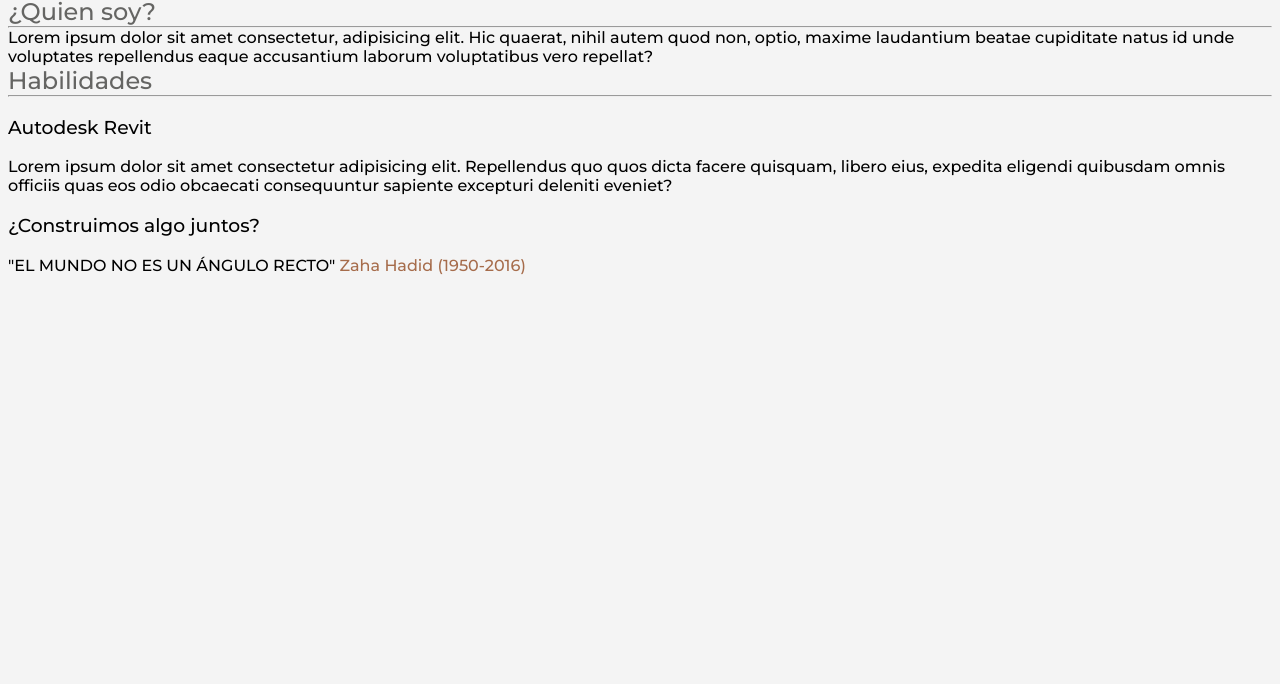
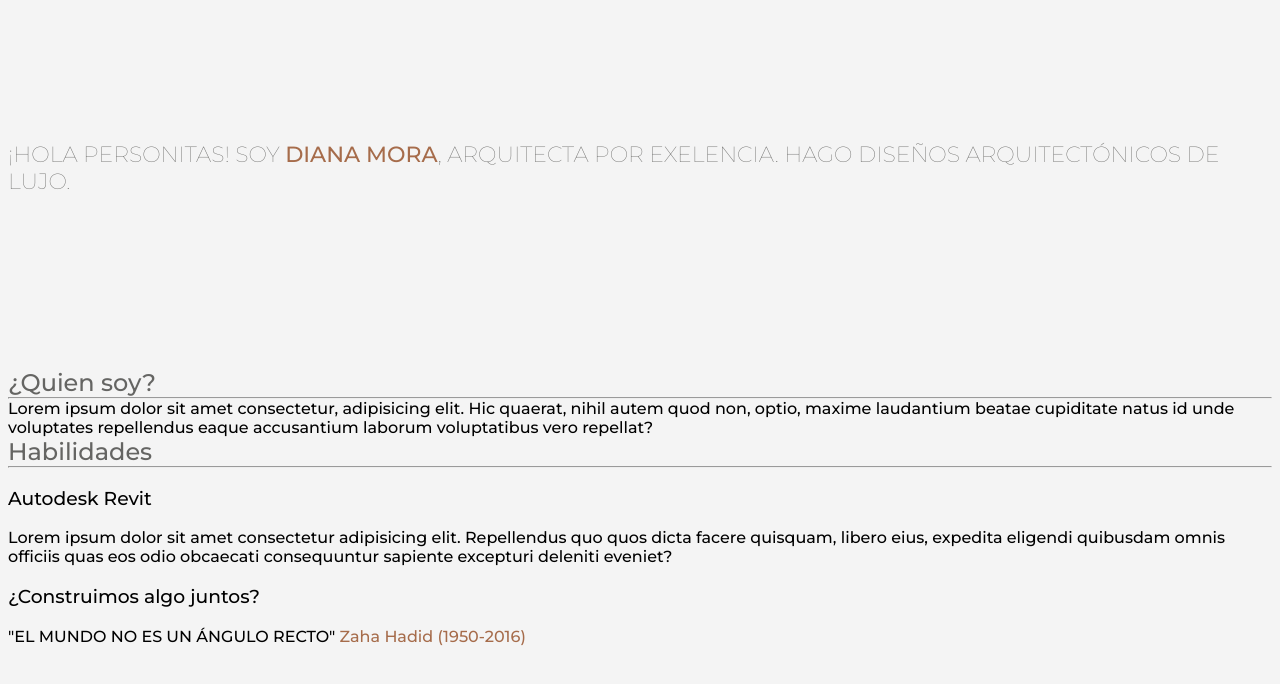
Before and after one commit to JoeMancera/dianaportafolio, a plain HTML site: page index.html in a window 1280 px wide. Shown: the part 102-786 px from the top of the page. Drawn offline with Linux system fonts and the light colour scheme.

Commit message:
Se ajusta texto del hero

```diff
--- a/css/basic.css
+++ b/css/basic.css
@@ -128,3 +128,17 @@ hr{
 .menu{
     height: inherit;
 }
+
+.hero{
+    display: flex;
+    flex-wrap: wrap;
+    align-items: center;
+    justify-content: center;
+    height: 50vh;
+}
+
+.hero h2{
+    text-transform: uppercase;
+    font-size: 22px;
+    font-weight: 100;
+}
```
